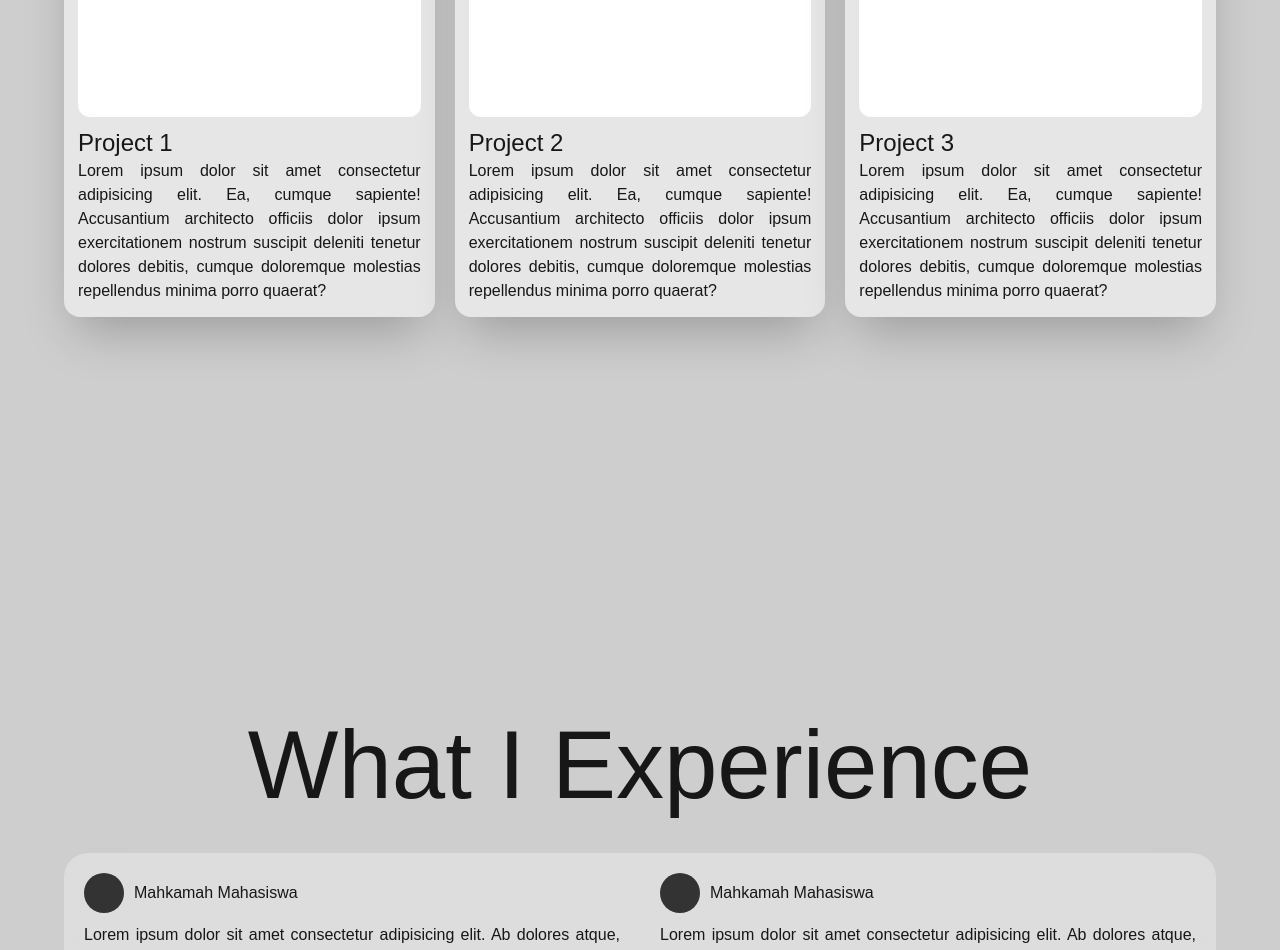
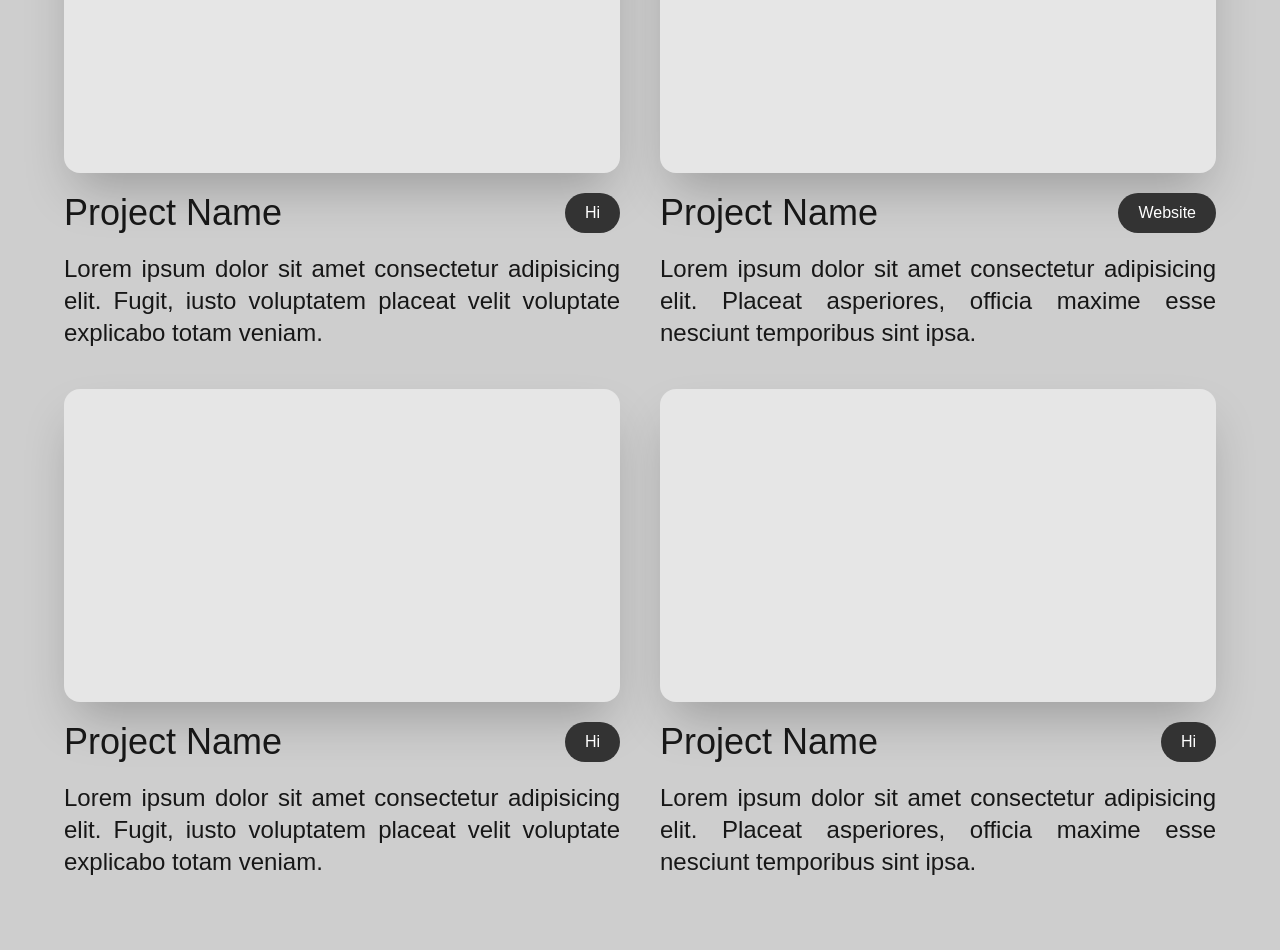
Before and after one commit to xiaosongpi/Portfolio, a Next.js app in the folder my-app/: page / in a window 1280 px wide. Shown: the part 2000-2950 px from the top of the page. Built offline with nearby package versions, Linux system fonts and the light colour scheme.

Commit message:
Rebuild project section

```diff
--- a/my-app/src/app/components/Project.jsx
+++ b/my-app/src/app/components/Project.jsx
@@ -1,27 +1,47 @@
 export default function Project() {
-    return(
-        <section className="mx-auto my-40 h-auto max-w-[1440px] flex items-center justify-center">
-            <div className="w-[90%] grid grid-cols-3 gap-5">
-                <div className="p-3.5 rounded-2xl bg-[#e6e6e6] flex flex-col gap-2.5 shadow-2xl">
-                    <div className="w-full aspect-square bg-[#ffffff] rounded-xl" />
-                    <div>
-                        <p className="text-2xl">Project 1</p>
-                        <p className="text-justify">Lorem ipsum dolor sit amet consectetur adipisicing elit. Ea, cumque sapiente! Accusantium architecto officiis dolor ipsum exercitationem nostrum suscipit deleniti tenetur dolores debitis, cumque doloremque molestias repellendus minima porro quaerat?</p>
+    return (
+        <section className="mx-auto my-40 max-w-[1440px] flex flex-col items-center justify-center">
+            <p className="mb-10 text-6xl">What Already Being Build</p>
+            <div className="w-[90%] grid grid-cols-2 gap-10">
+                <div className="flex flex-col gap-5">
+                    <div className="aspect-video rounded-2xl bg-[#e6e6e6] shadow-2xl"></div>
+                    <div className="flex justify-between">
+                        <p className="text-4xl">Project Name</p>
+                        <div className="px-5 h-full bg-[#333333] rounded-full flex items-center justify-center">
+                            <p className="text-[#ffffff]">Hi</p>
+                        </div>
                     </div>
+                    <p className="text-2xl text-justify">Lorem ipsum dolor sit amet consectetur adipisicing elit. Fugit, iusto voluptatem placeat velit voluptate explicabo totam veniam.</p>
                 </div>
-                <div className="p-3.5 rounded-2xl bg-[#e6e6e6] flex flex-col gap-2.5 shadow-2xl">
-                    <div className="w-full aspect-square bg-[#ffffff] rounded-xl" />
-                    <div>
-                        <p className="text-2xl">Project 2</p>
-                        <p className="text-justify">Lorem ipsum dolor sit amet consectetur adipisicing elit. Ea, cumque sapiente! Accusantium architecto officiis dolor ipsum exercitationem nostrum suscipit deleniti tenetur dolores debitis, cumque doloremque molestias repellendus minima porro quaerat?</p>
+                <div className="flex flex-col gap-5">
+                    <div className="aspect-video rounded-2xl bg-[#e6e6e6] shadow-2xl"></div>
+                    <div className="flex justify-between">
+                        <p className="text-4xl">Project Name</p>
+                        <div className="px-5 h-full bg-[#333333] rounded-full flex items-center justify-center">
+                            <p className="text-[#ffffff]">Website</p>
+                        </div>
                     </div>
+                    <p className="text-2xl text-justify">Lorem ipsum dolor sit amet consectetur adipisicing elit. Placeat asperiores, officia maxime esse nesciunt temporibus sint ipsa.</p>
                 </div>
-                <div className="p-3.5 rounded-2xl bg-[#e6e6e6] flex flex-col gap-2.5 shadow-2xl">
-                    <div className="w-full aspect-square bg-[#ffffff] rounded-xl" />
-                    <div>
-                        <p className="text-2xl">Project 3</p>
-                        <p className="text-justify">Lorem ipsum dolor sit amet consectetur adipisicing elit. Ea, cumque sapiente! Accusantium architecto officiis dolor ipsum exercitationem nostrum suscipit deleniti tenetur dolores debitis, cumque doloremque molestias repellendus minima porro quaerat?</p>
+                <div className="flex flex-col gap-5">
+                    <div className="aspect-video rounded-2xl bg-[#e6e6e6] shadow-2xl"></div>
+                    <div className="flex justify-between">
+                        <p className="text-4xl">Project Name</p>
+                        <div className="px-5 h-full bg-[#333333] rounded-full flex items-center justify-center">
+                            <p className="text-[#ffffff]">Hi</p>
+                        </div>
                     </div>
+                    <p className="text-2xl text-justify">Lorem ipsum dolor sit amet consectetur adipisicing elit. Fugit, iusto voluptatem placeat velit voluptate explicabo totam veniam.</p>
+                </div>
+                <div className="flex flex-col gap-5">
+                    <div className="aspect-video rounded-2xl bg-[#e6e6e6] shadow-2xl"></div>
+                    <div className="flex justify-between">
+                        <p className="text-4xl">Project Name</p>
+                        <div className="px-5 h-full bg-[#333333] rounded-full flex items-center justify-center">
+                            <p className="text-[#ffffff]">Hi</p>
+                        </div>
+                    </div>
+                    <p className="text-2xl text-justify">Lorem ipsum dolor sit amet consectetur adipisicing elit. Placeat asperiores, officia maxime esse nesciunt temporibus sint ipsa.</p>
                 </div>
             </div>
         </section>
```
